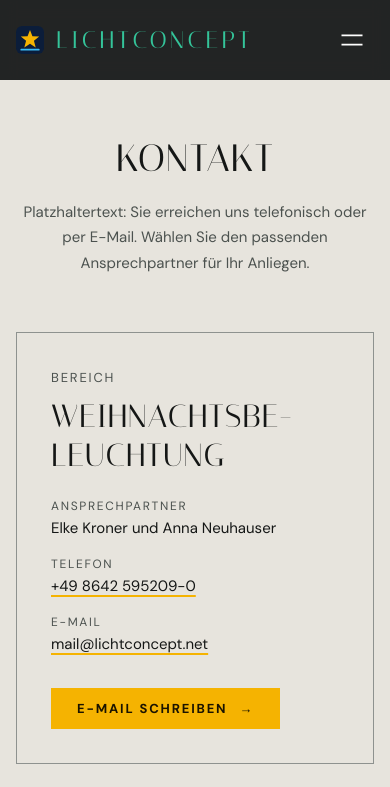
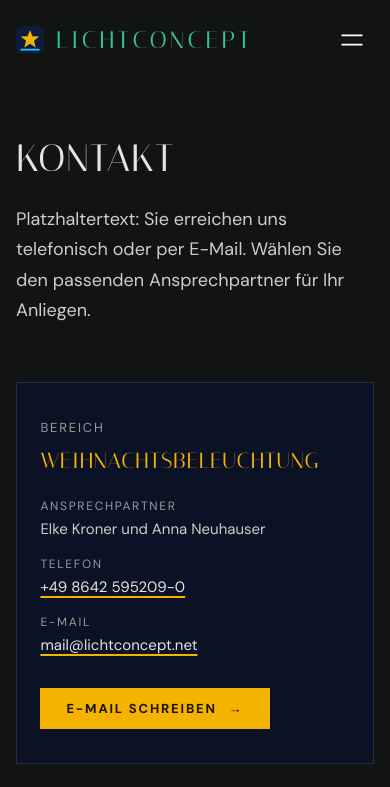
Before and after one commit to lichtconcept/astro-website, an Astro site: page /kontakt in a window 390 px wide. Shown: the top 787 px of the page. Built offline with nearby package versions, Linux system fonts and the light colour scheme; Astro itself is replaced by a stand-in of ours.

Commit message:
Align contact page with the dark text pages
The contact page was the only light page. Use the same dark text column
and left-aligned heading as the about page, and tint the two contact
cards in their area colours. Remove the solid header option, which no
other page used.

Also drop the start page section padding on text pages, which left very
large gaps between their sections.

Co-Authored-By: Claude Sonnet 5.5 <noreply@anthropic.com>

```diff
--- a/src/components/SiteHeader.astro
+++ b/src/components/SiteHeader.astro
@@ -9,11 +9,9 @@ import { site, type Area } from '../lib/content';
 
 interface Props {
   area?: Area;
-  /** Kopfzeile von Anfang an dunkel (für Seiten mit hellem Hintergrund, z. B. Kontakt) */
-  solid?: boolean;
 }
 
-const { area, solid = false } = Astro.props;
+const { area } = Astro.props;
 const nav = site.navigation[area ?? 'neutral'];
 
 // Menü in zwei Hälften teilen: links und rechts vom Logo
@@ -26,7 +24,7 @@ const currentPath = Astro.url.pathname.endsWith('/') ? Astro.url.pathname : Astr
 const ariaCurrent = (href: string) => (href === currentPath ? 'page' : undefined);
 ---
 
-<header class:list={['top-bar', { always: solid }]} data-top-bar>
+<header class="top-bar" data-top-bar>
   <nav class="nav-l" aria-label={nav.navLabel}>
     {leftItems.map((p) => <a href={p.href} aria-current={ariaCurrent(p.href)}>{p.label}</a>)}
   </nav>
--- a/src/layouts/LayoutPage.astro
+++ b/src/layouts/LayoutPage.astro
@@ -14,16 +14,14 @@ import type { Area, Seo } from '../lib/content';
 interface Props {
   seo: Seo;
   area?: Area;
-  /** Kopfzeile von Anfang an dunkel (Seiten mit hellem Hintergrund) */
-  solidHeader?: boolean;
 }
 
-const { seo, area, solidHeader = false } = Astro.props;
+const { seo, area } = Astro.props;
 ---
 
 <LayoutBase seo={seo} area={area}>
   <slot name="head" slot="head" />
-  <SiteHeader area={area} solid={solidHeader} />
+  <SiteHeader area={area} />
   <main>
     <slot />
   </main>
--- a/src/pages/kontakt.astro
+++ b/src/pages/kontakt.astro
@@ -3,7 +3,7 @@
 // Kontakt
 // Zwei Kontaktblöcke (je Bereich). Kommt man über einen Anfrage-Button
 // (z. B. /kontakt/?bereich=weihnachten), wird der passende Block hervorgehoben.
-// Texte: src/content/pages/contact.json → "seo". Kontaktdaten: src/config/company.ts.
+// Texte: src/content/pages/general.json → "contact". Kontaktdaten: src/config/company.ts.
 // =============================================================================
 import LayoutPage from '../layouts/LayoutPage.astro';
 import { company, telHref } from '../config/company';
@@ -13,10 +13,11 @@ const contact = general.contact;
 const cards = contact.blocks.map((block) => ({ ...block, ...company[block.area] }));
 ---
 
-<LayoutPage seo={contact.seo} solidHeader>
-  <article class="contact">
+<LayoutPage seo={contact.seo}>
+  <article class="page contact">
+    <div class="page-in">
       <h1 data-in="down">{contact.title}</h1>
-    <p class="lead" data-in="up">{contact.lead}</p>
+      <p class="lead-text" data-in="up">{contact.lead}</p>
 
       <div class="cards">
         {
@@ -44,6 +45,7 @@ const cards = contact.blocks.map((block) => ({ ...block, ...company[block.area]
         {contact.labels.general}: {company.name}, {company.address.street}, {company.address.zip} {company.address.city} · {contact.labels.phoneShort}{' '}
         <a href={telHref(company.phone)}>{company.phone}</a>
       </p>
+    </div>
   </article>
 
   <!-- Passenden Kontaktblock hervorheben, z. B. bei /kontakt/?bereich=werbetechnik -->
--- a/src/styles/global.css
+++ b/src/styles/global.css
@@ -23,7 +23,7 @@
   --accent: #34c49a;     /* Akzent für Buttons/Links */
   --accent-ink: #34c49a; /* Akzent als Textfarbe auf hellen Flächen (ausreichend Kontrast) */
   --on-accent: #0b1c16;  /* Textfarbe AUF Akzent-Flächen */
-  --light: #e7e4dd;      /* helle Flächen (Kontakt, Karten) */
+  --light: #e7e4dd;      /* helle Flächen (Karten) */
   --light-ink: #151716;  /* Textfarbe auf hellen Flächen */
   --display: "Italiana", "Didot", "Bodoni 72", serif;
   --sans: "DM Sans", "Helvetica Neue", Arial, sans-serif;
--- a/src/styles/site.css
+++ b/src/styles/site.css
@@ -27,7 +27,7 @@ h1, h2, h3 { hyphens: auto; overflow-wrap: break-word; }
 
 /* --- Kopfzeile: über dem Slider durchsichtig, nach dem Scrollen dunkel ------- */
 .top-bar { position: fixed; z-index: 30; top: 0; left: 0; right: 0; height: var(--head); display: grid; grid-template-columns: 1fr auto 1fr; align-items: center; padding: 0 var(--pad); transition: background-color .4s, backdrop-filter .4s; }
-.top-bar.solid, .top-bar.open, .top-bar.always { background: color-mix(in srgb, var(--bg) 92%, transparent); -webkit-backdrop-filter: blur(8px); backdrop-filter: blur(8px); }
+.top-bar.solid, .top-bar.open { background: color-mix(in srgb, var(--bg) 92%, transparent); -webkit-backdrop-filter: blur(8px); backdrop-filter: blur(8px); }
 .top-bar nav { display: flex; gap: 34px; }
 .top-bar nav a, .top-bar .switch { font-size: 13px; letter-spacing: .12em; text-transform: uppercase; color: #fff; transition: color .3s; }
 .top-bar nav a:hover, .top-bar .switch:hover { color: var(--accent); }
@@ -146,23 +146,19 @@ section { padding: 120px 0; }
 .page a:not(.btn) { color: var(--ink); text-decoration: underline; text-decoration-color: var(--accent); text-decoration-thickness: 2px; text-underline-offset: 4px; }
 .page .actions { display: flex; flex-wrap: wrap; align-items: center; gap: 18px; margin-top: 52px; }
 .page.center .actions { justify-content: center; }
+.page-sec { padding: 0; } /* ohne den großen Abstand der Startseiten-Abschnitte */
 
-/* --- Kontakt (helle Fläche) ----------------------------------------------------- */
-.contact { min-height: 100vh; padding: calc(var(--head) + 80px) var(--pad) 110px; background: var(--light); color: var(--light-ink); }
-.contact h1 { font: 400 54px/1.2 var(--display); letter-spacing: .03em; text-transform: uppercase; text-align: center; }
-.contact .lead { color: #4c524f; }
-.cards { display: grid; grid-template-columns: repeat(auto-fit, minmax(300px, 1fr)); gap: 28px; max-width: 980px; margin: 56px auto 0; }
-.card { padding: 34px; border: 1px solid #8e928f; background: transparent; transition: box-shadow .4s, background-color .4s; }
-.card[data-highlighted] { background: #fff; box-shadow: 0 0 0 4px var(--accent); }
-.card .eyebrow { color: #4c524f; }
-.card h2 { margin-top: 8px; font: 400 32px/1.2 var(--display); letter-spacing: .03em; text-transform: uppercase; }
+/* --- Kontakt: Textseite mit zwei Karten in den Bereichsfarben ------------------- */
+.cards { display: grid; grid-template-columns: repeat(auto-fit, minmax(min(370px, 100%), 1fr)); gap: 24px; margin-top: 56px; }
+.card { padding: 34px clamp(20px, 6vw, 28px); border: 1px solid rgba(255, 255, 255, .12); background: var(--bg); transition: border-color .4s, box-shadow .4s; }
+.card[data-highlighted] { border-color: var(--accent); box-shadow: 0 0 0 2px var(--accent); }
+.card .eyebrow { margin-top: 0; color: var(--dim); }
+.contact .card h2 { margin-top: 8px; font-size: clamp(17px, 5.6vw, 24px); } /* "Weihnachtsbeleuchtung" passt ohne Umbruch */
 .card dl { margin-top: 22px; }
-.card dt { margin-top: 12px; font-size: 12px; letter-spacing: .14em; text-transform: uppercase; color: #4c524f; }
-.card dd a { text-decoration: underline; text-decoration-color: var(--accent); text-decoration-thickness: 2px; text-underline-offset: 4px; }
+.card dt { margin-top: 12px; font-size: 12px; letter-spacing: .14em; text-transform: uppercase; color: var(--dim); }
+.card dd { color: #cfcdc8; }
 .card .btn { margin-top: 30px; }
-.card .btn:hover { background: var(--light-ink); color: var(--light); }
-.contact .general { margin: 48px auto 0; text-align: center; font-size: 14px; color: #4c524f; }
-.contact .general a { text-decoration: underline; }
+.contact .general { margin-top: 40px; font-size: 14px; color: var(--dim); }
 
 /* --- Startseite: Split-Screen ------------------------------------------------------ */
 .start-logo { position: fixed; z-index: 20; top: 14px; left: 50%; transform: translateX(-50%); display: flex; align-items: center; gap: 10px; padding: 8px 20px; background: color-mix(in srgb, var(--bg) 82%, transparent); -webkit-backdrop-filter: blur(8px); backdrop-filter: blur(8px); white-space: nowrap; }
@@ -236,10 +232,9 @@ section { padding: 120px 0; }
   section { padding: 80px 0; }
   .h2 { font-size: 32px; }
   .split-txt .split-h { font-size: 32px; }
-  .page h1, .contact h1 { font-size: 38px; }
+  .page h1 { font-size: 38px; }
   .page h2 { font-size: 26px; }
   .page { padding-top: calc(var(--head) + 56px); }
-  .contact { padding-top: calc(var(--head) + 56px); }
 }
 @media (max-width: 560px) {
   .f-grid { grid-template-columns: 1fr; }
```
Lines whose indentation alone changed are shown as unchanged.
